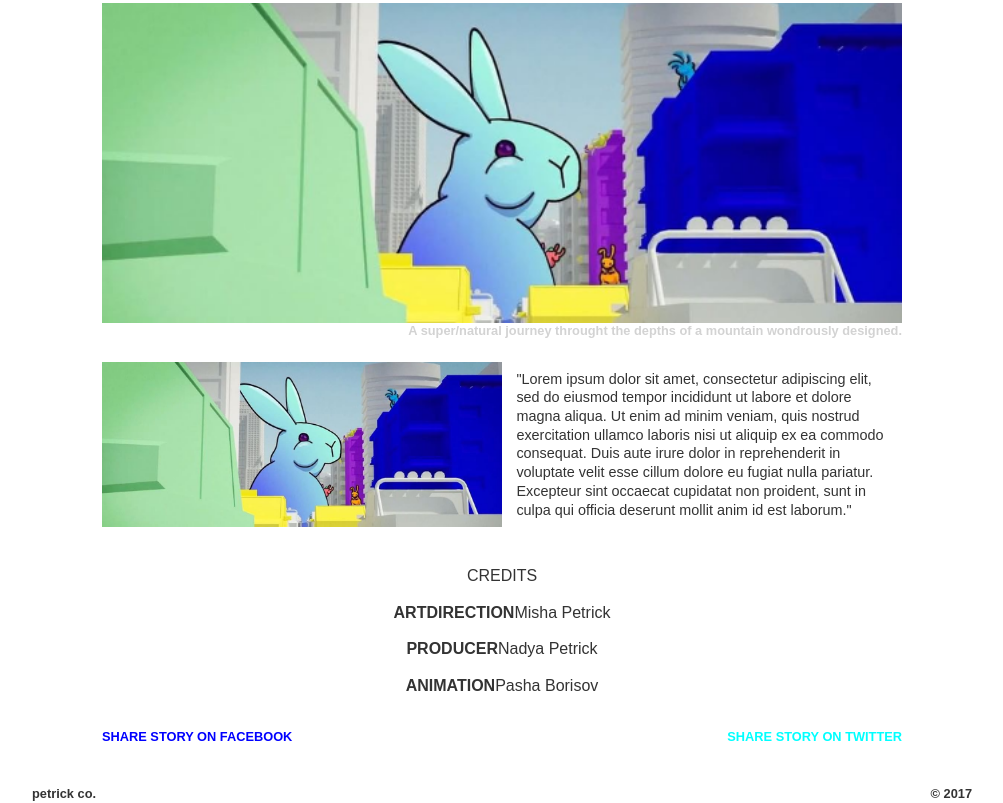
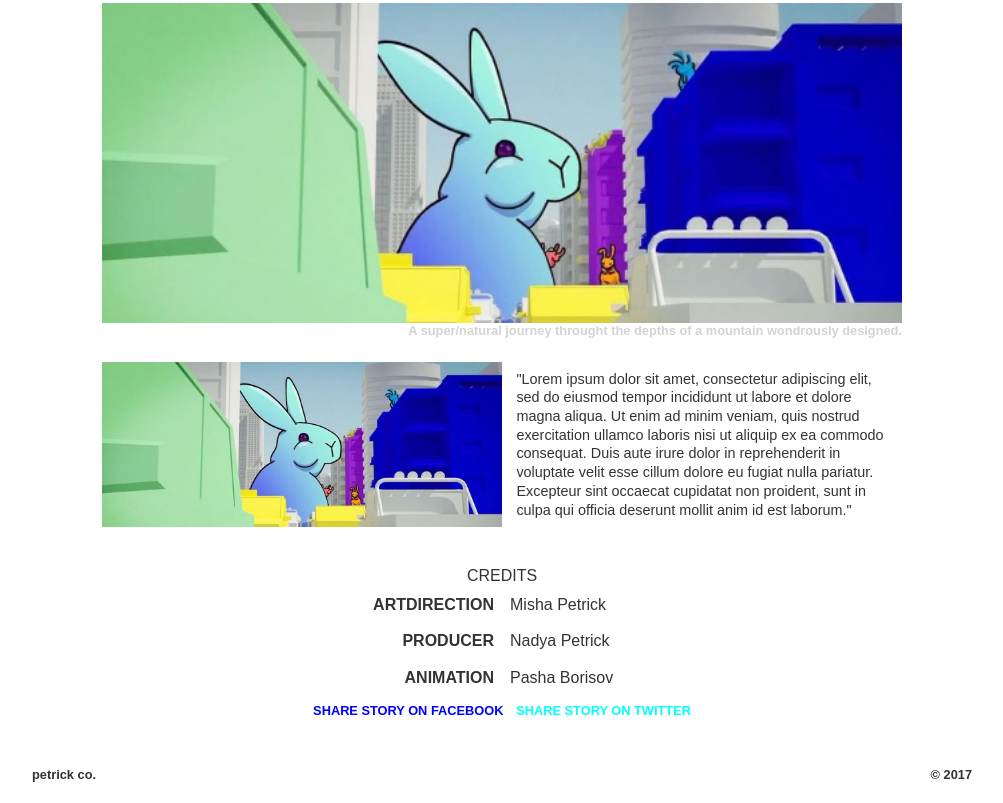
Before and after one commit to MenkinaNataliya/Petrick, a website: page www/project.html in a window 1280 px wide. Shown: the part 427-1230 px from the top of the page, without its empty margins (138-1141 px from the left). Drawn offline with Linux system fonts and the light colour scheme.

Commit message:
правки вторая страница

```diff
--- a/src/scss/blocks/author.scss
+++ b/src/scss/blocks/author.scss
@@ -1,14 +1,22 @@
 .author{
-  margin: 1em 0;
+
   display: flex;
   justify-content: center;
 
-  &__post{
+  &__post , &__name{
+    width: 100%;
+    max-width: 50%;
+    margin: 0.5em;
+  }
+
+  &__post {
     font-weight: bold;
     text-align: right;
+
   }
 
   &__name{
     text-align: left;
+
   }
 }
--- a/src/scss/blocks/social-nav.scss
+++ b/src/scss/blocks/social-nav.scss
@@ -3,9 +3,15 @@
   justify-content: space-between;
   margin: 2em 0;
 
+  &_center{
+    justify-content: center;
+    margin: 0;
+  }
+
   &__item{
     font-size: 0.8em;
     font-weight: 900;
+    margin: 0.5em;
     &_blue{
       color: blue;
     }
--- a/www/project.html
+++ b/www/project.html
@@ -78,7 +78,7 @@
             </div>
 
 
-            <div class="story__social-share social-nav">
+            <div class="story__social-share social-nav social-nav_center">
                 <div class="social-nav__item social-nav__item_blue "> SHARE STORY ON FACEBOOK</div>
                 <div class=" social-nav__item social-nav__item_aqua"> SHARE STORY ON TWITTER</div>
             </div>
```
Also changed, not shown: www/assets/css/app.min.css, 1 other file.
